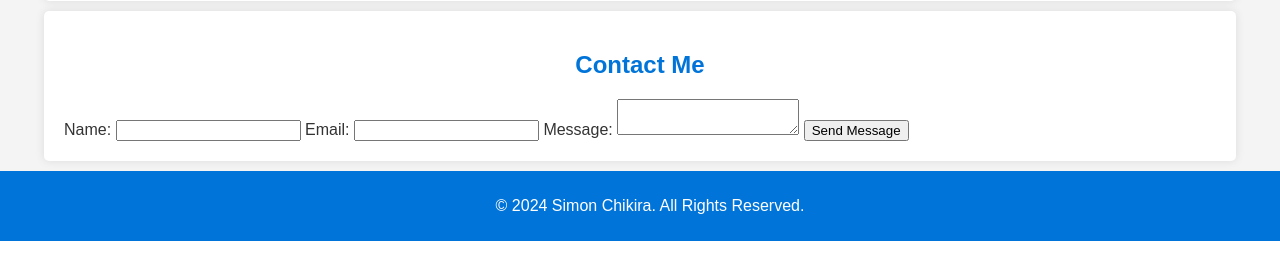
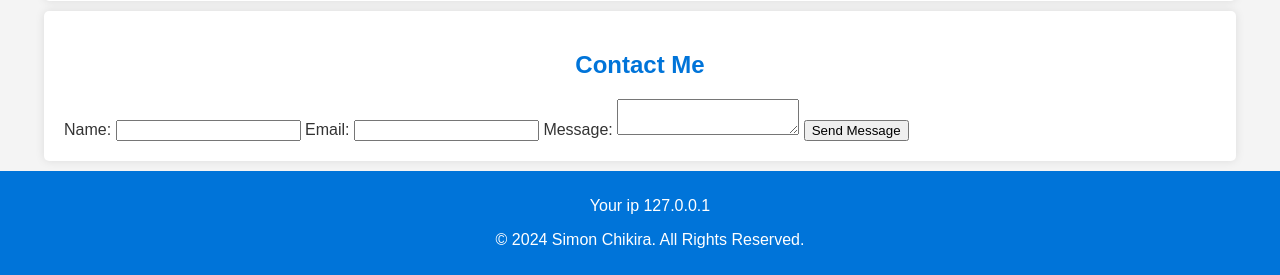
Before and after one commit to SamSpeedX/sam, a PHP site: page / in a window 1280 px wide. Shown: the part 1173-1448 px from the top of the page. Before the commit the page ends 1414 px from the top, so only its background shows below. Run offline with PHP 8.4, Linux system fonts and the light colour scheme.

Commit message:
Update index.php

```diff
--- a/index.php
+++ b/index.php
@@ -75,6 +75,7 @@
     </section>
 
     <footer>
+        <p>Your ip <?php echo $_SERVER['REMOTE_ADDR']; ?></p>
         <p>&copy; 2024 Simon Chikira. All Rights Reserved.</p>
     </footer>
 
```
